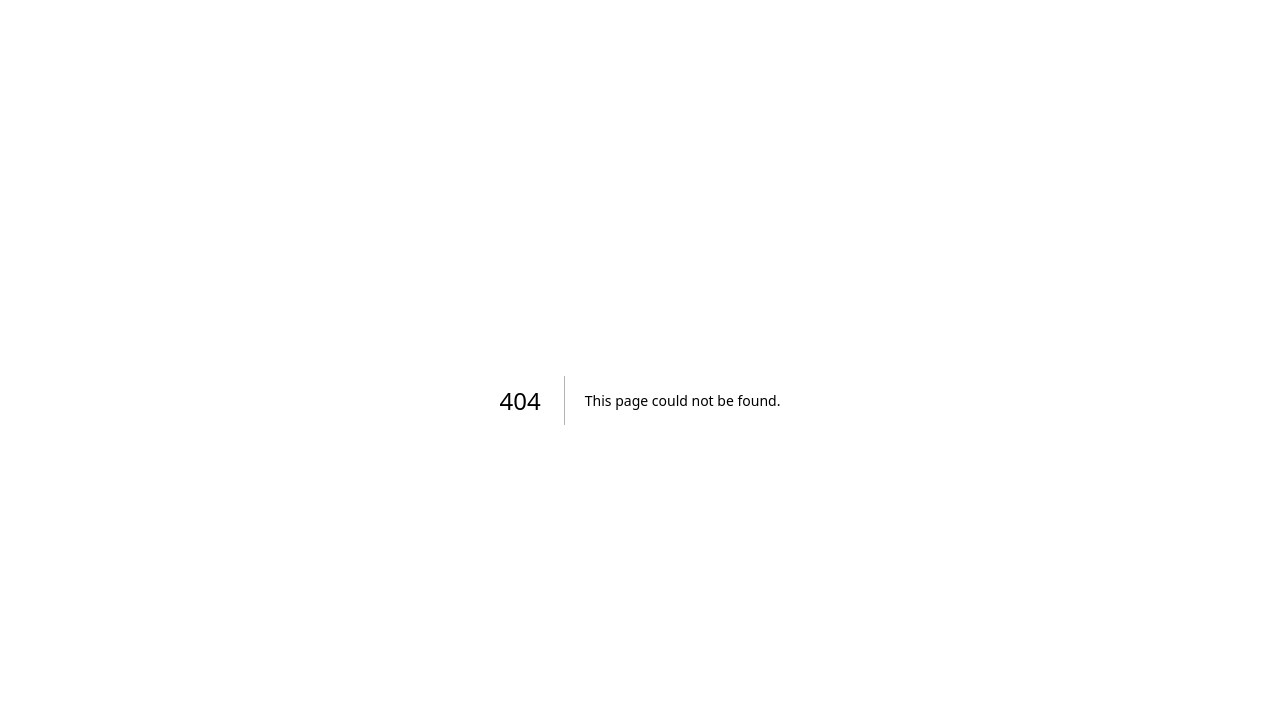
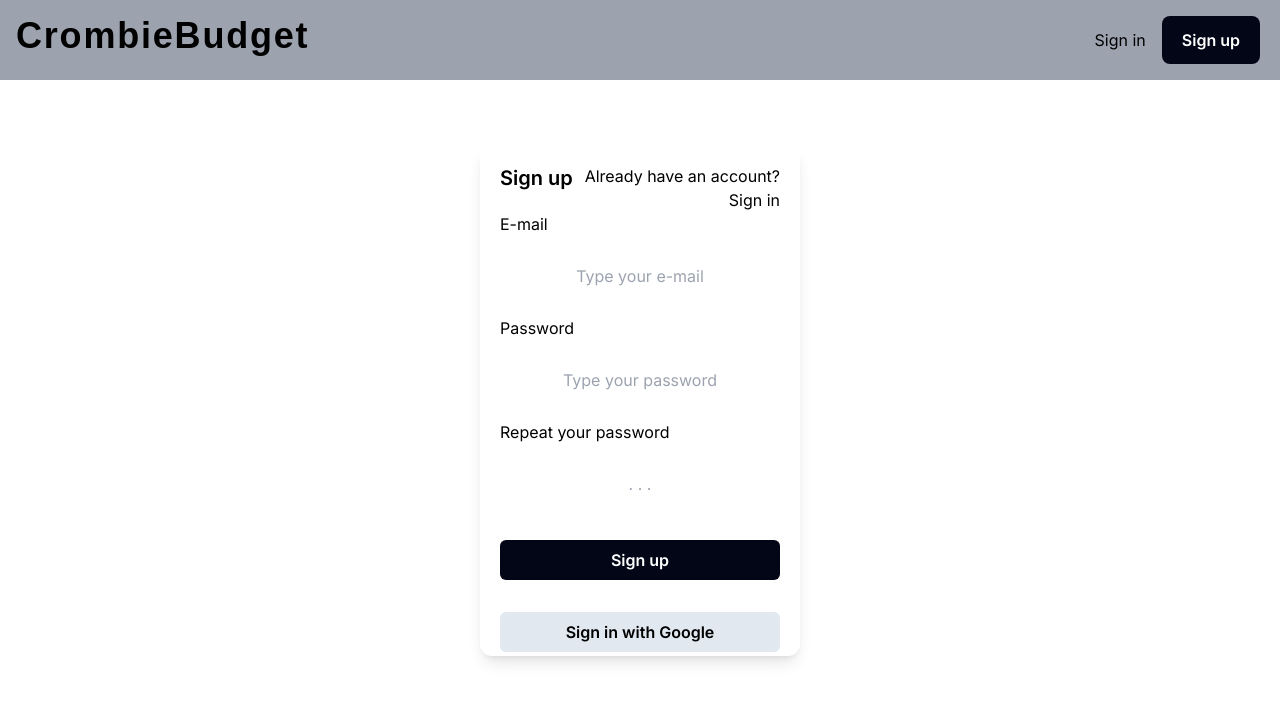
Before and after one commit to RumualdoPablo/gestor-finanzas-crombie, a Next.js app: page /sign-up in a window 1280 px wide. Before the commit this address had no page. Shown: the top 702 px of the page. Built offline with nearby package versions, Linux system fonts and the light colour scheme.

Commit message:
Avances del login y arreglo de errores en rutas

```diff
--- a/src/app/api/expenses/[id]/route.ts
+++ b/src/app/api/expenses/[id]/route.ts
@@ -1,7 +1,7 @@
 import { NextResponse } from "next/server";
 import prisma from "@/libs/prisma"
 
-export async function GET({ params }: { params: { id: string } }) {
+export async function GET(req:Request,{ params }: { params: { id: string } }) {
     try {
         const id = Number(params.id)
         const expenses = await prisma.expense.findUnique({
@@ -22,7 +22,7 @@ export async function GET({ params }: { params: { id: string } }) {
     }
 }
 
-export async function DELETE({ params }: { params: { id: string } }) {
+export async function DELETE(req:Request,{ params }: { params: { id: string } }) {
     try {
         const id = Number(params.id)
         const deletedExpense = await prisma.expense.delete({
--- a/src/app/api/users/route.ts
+++ b/src/app/api/users/route.ts
@@ -1,5 +1,5 @@
 import { NextResponse } from "next/server";
-import { prisma } from "@/libs/prisma"
+import  prisma from "@/libs/prisma"
 
 export async function GET() {
     try {
--- a/src/app/expenses/list/page.tsx
+++ b/src/app/expenses/list/page.tsx
@@ -17,7 +17,7 @@ export default async function Page() {
                     <p>{expense.category}</p>
                 </div>
             ))}
-            <Link href="/" className="p-4 border-2 m-2 bg-green-300 rounded-lg hover:bg-green-500"> Agregar otro gasto </Link>
+            <Link href="/expenses/new" className="p-4 border-2 m-2 bg-green-300 rounded-lg hover:bg-green-500"> Agregar otro gasto </Link>
         </main>
     )
 }
--- a/src/app/expenses/new/page.tsx
+++ b/src/app/expenses/new/page.tsx
@@ -61,7 +61,7 @@ const handleSubmit = (e) => {
         <button className="btn-gastos" type="submit">Agregar Gasto</button>
       </form>
 
-      <Link href="/expenses">Ver todos los gastos</Link>
+      <Link href="/expenses/list">Ver todos los gastos</Link>
     </div>
   )
 }
--- a/src/app/layout.tsx
+++ b/src/app/layout.tsx
@@ -1,7 +1,8 @@
 
+import Navbar from "@/components/Navbar";
 import type { Metadata } from "next";
 import { Inter } from "next/font/google";
-
+import "@/app/global.css"
 
 const inter = Inter({ subsets: ["latin"] });
 
@@ -18,6 +19,7 @@ export default function RootLayout({
     return (
         <html lang="en">
             <body className={inter.className}>
+                <Navbar/>
                 {children}
             </body>
         </html>
--- a/src/app/page.tsx
+++ b/src/app/page.tsx
@@ -5,11 +5,11 @@ import Navbar from "@/components/Navbar"
 const Page = () => {
     return (
         <div className="bg-slate-500">
-            <Navbar/>
+
             <main className="w-full h-[calc(100vh-10rem)] absolute flex justify-between items-center">
                 <section className="w-1/2 mx-10">
                     <h2 className="text-[58px] font-bold font-principal">
-                        A special credit card made for Developers.</h2>
+                        A special budget manager made for Developers.</h2>
                     <p className="font-secondary">Lorem ipsum dolor sit amet, consectetur adipiscing elit.
                         Vehicula massa in enim luctus. Rutrum arcu.</p>
                     <div className="border-2 rounded-lg w-1/2 py-2 flex justify-between mt-10">
@@ -17,7 +17,7 @@ const Page = () => {
                         <button className="rounded-lg bg-slate-950 text-white font-semibold py-3 px-5 mr-1">Get Free Card</button>
                     </div>
                     <div className="flex mt-10 items-center">
-                        <p className="border-r-4">
+                        <p className="border-r-4 mr-2 pr-2 border-slate-900">
                             <span className="font-semibold text-[42px]">2943</span>
                             Cards Delivered
                         </p>
--- /dev/null
+++ b/src/app/sign-in/page.tsx
@@ -0,0 +1,36 @@
+"use client"
+import "@/app/global.css"
+import Link from "next/link"
+
+const Page = () => {
+    return (
+        <div className="h-[calc(100vh-10rem)] flex items-center justify-center">
+            <div className="h-3/5 w-1/4 shadow-lg p-5 rounded-xl">
+                <div className="flex justify-between">
+                    <h2 className="text-xl font-semibold font-inter">Sign in</h2>
+                    <div className="flex flex-col items-end">
+                    <p>Dont have an account?</p>
+                    <Link href="/sign-up" className="hover:font-semibold">Join now</Link>
+                    </div>
+                </div>
+
+                <form className="gap-y-4 flex flex-col">
+                <label htmlFor="email">E-mail</label>
+                <input type="email" name="email" id="email" placeholder="Ingrese su correo"
+                className="py-3 rounded-lg text-center"/>
+                <label htmlFor="password">Contraseña</label>
+                <input type="password" name="password" id="password" placeholder="Ingrese su contraseña"
+                className="py-3 rounded-lg text-center"/>
+                <button className="bg-slate-950 font-semibold text-white rounded-md py-2 mt-4"
+                type="submit">Sign in</button>
+                </form>
+                <div className="w-100%">
+                <button className="bg-slate-200 font-semibold text-black rounded-md py-2 mt-8 w-full">
+                    Sign in with Google</button>
+                </div>
+            </div>
+        </div>
+    )
+}
+
+export default Page
--- /dev/null
+++ b/src/app/sign-up/page.tsx
@@ -0,0 +1,41 @@
+"use client"
+
+"use client"
+import "@/app/global.css"
+import Link from "next/link"
+
+const Page = () => {
+    return (
+        <div className="h-[calc(100vh-10rem)] flex items-center justify-center">
+            <div className="h-4/5 w-1/4 shadow-lg p-5 rounded-xl">
+                <div className="flex justify-between">
+                    <h2 className="text-xl font-semibold font-inter">Sign up</h2>
+                    <div className="flex flex-col items-end">
+                    Already have an account?
+                    <Link href="/sign-in" className="hover:font-semibold">Sign in</Link>
+                    </div>
+                </div>
+
+                <form className="gap-y-4 flex flex-col">
+                <label htmlFor="email">E-mail</label>
+                <input type="email" name="email" id="email" placeholder="Type your e-mail"
+                className="py-3 rounded-lg text-center"/>
+                <label htmlFor="password">Password</label>
+                <input type="password" name="password" id="password" placeholder="Type your password"
+                className="py-3 rounded-lg text-center"/>
+                <label htmlFor="passwordRepeat">Repeat your password</label>
+                <input type="password" name="passwordRepeat" id="passwordRepeat" placeholder=". . ."
+                className="py-3 rounded-lg text-center"/>
+                <button className="bg-slate-950 font-semibold text-white rounded-md py-2 mt-4"
+                type="submit">Sign up</button>
+                </form>
+                <div className="w-100%">
+                <button className="bg-slate-200 font-semibold text-black rounded-md py-2 mt-8 w-full">
+                    Sign in with Google</button>
+                </div>
+            </div>
+        </div>
+    )
+}
+
+export default Page
--- a/src/components/Navbar.tsx
+++ b/src/components/Navbar.tsx
@@ -3,7 +3,7 @@ import Link from 'next/link'
 
 const Navbar = () => {
     return (
-        <div>
+        <div className='bg-gray-400'>
             <nav className='flex justify-between'>
                 <Link href="/">
                     <h1 className="text-4xl font-semibold m-4 font-principal tracking-wider">CrombieBudget</h1>
```
Also changed, not shown: 2 other files (tests, documents, lock files or other folders).
